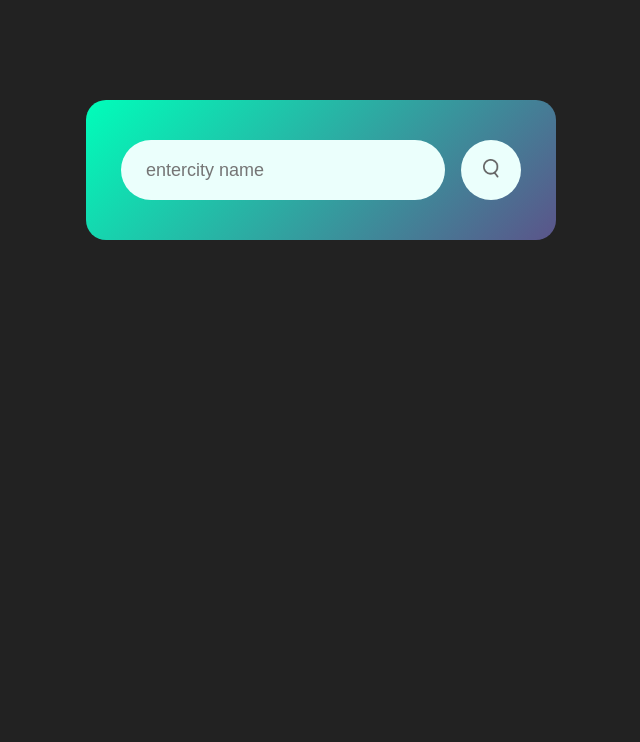
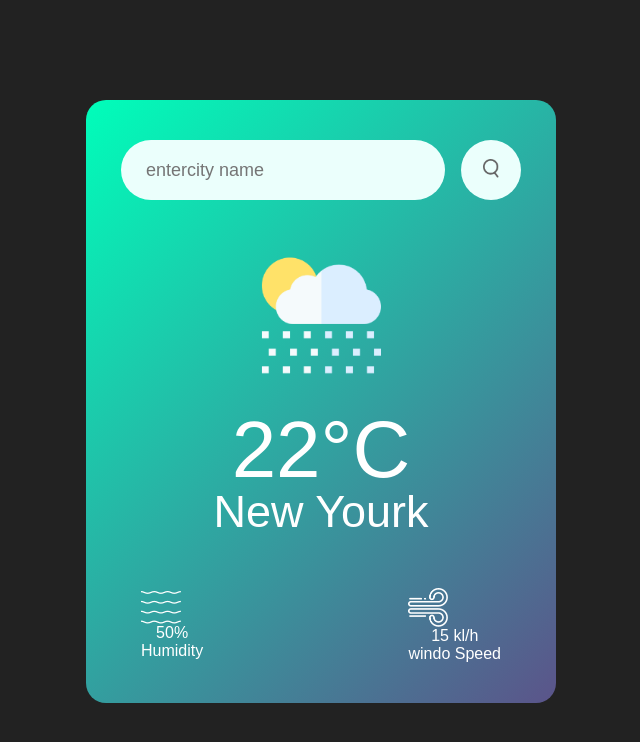
Before and after one commit to mahmudul7608/weather-report, a plain HTML site: page img/index.html in a window 1280 px wide. Shown: the whole page, without its empty margins (319-959 px from the left). Drawn offline with Linux system fonts and the light colour scheme.

Commit message:
design the UI/XI design in html and css

```diff
--- a/img/index.html
+++ b/img/index.html
@@ -12,7 +12,31 @@
         <input type="text" placeholder="entercity name" spellcheck="false" />
         <button><img src="./search.png" /></button>
       </div>
-
+      <div class="weather">
+        <img src="./rain.png" class="weather-icon" />
+        <h1 class="temp">22°C</h1>
+        <h2 class="city">New Yourk</h2>
+        <div class="detailes">
+          <div>
+            <div class="col">
+              <img src="./humidity.png" />
+            </div>
+            <div>
+              <p class="humidity">50%</p>
+              <p>Humidity</p>
+            </div>
+          </div>
+          <div>
+            <div class="col">
+              <img src="./wind.png" />
+            </div>
+            <div>
+              <p class="wind">15 kl/h</p>
+              <p>windo Speed</p>
+            </div>
+          </div>
+        </div>
+      </div>
     </div>
   </body>
 </html>
--- a/img/style.css
+++ b/img/style.css
@@ -48,3 +48,36 @@ body {
 .search button img {
   width: 16px;
 }
+.weather-icon {
+  width: 170px;
+  margin-top: 30px;
+}
+.weather h1 {
+  font-size: 80px;
+  font-weight: 500;
+}
+.weather h2 {
+  font-size: 45px;
+  font-weight: 400;
+  margin-top: -10px;
+}
+.detailes {
+  display: flex;
+  align-items: center;
+  justify-content: space-between;
+  padding: 0 20px;
+  margin-top: 50px;
+}
+.col {
+  display: flex;
+  align-items: center;
+  text-align: left;
+}
+.col img {
+  width: 40px;
+  margin-right: 10px;
+}
+.humidity .wind {
+  font-size: 28px;
+  margin-top: -6px ;
+}
```
